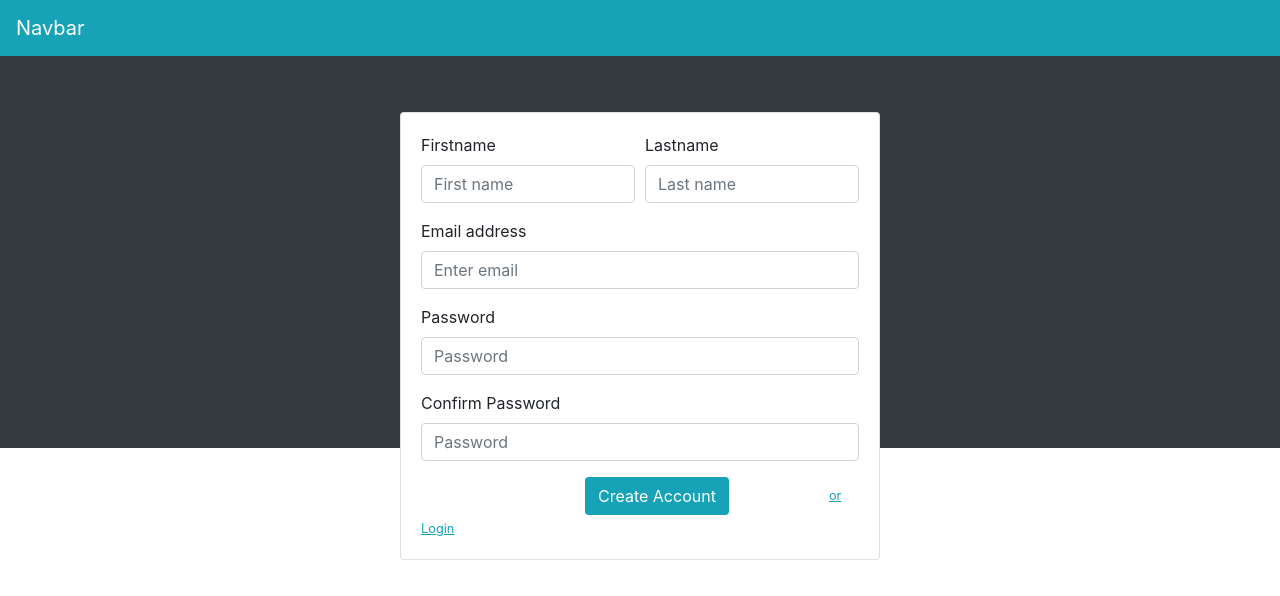
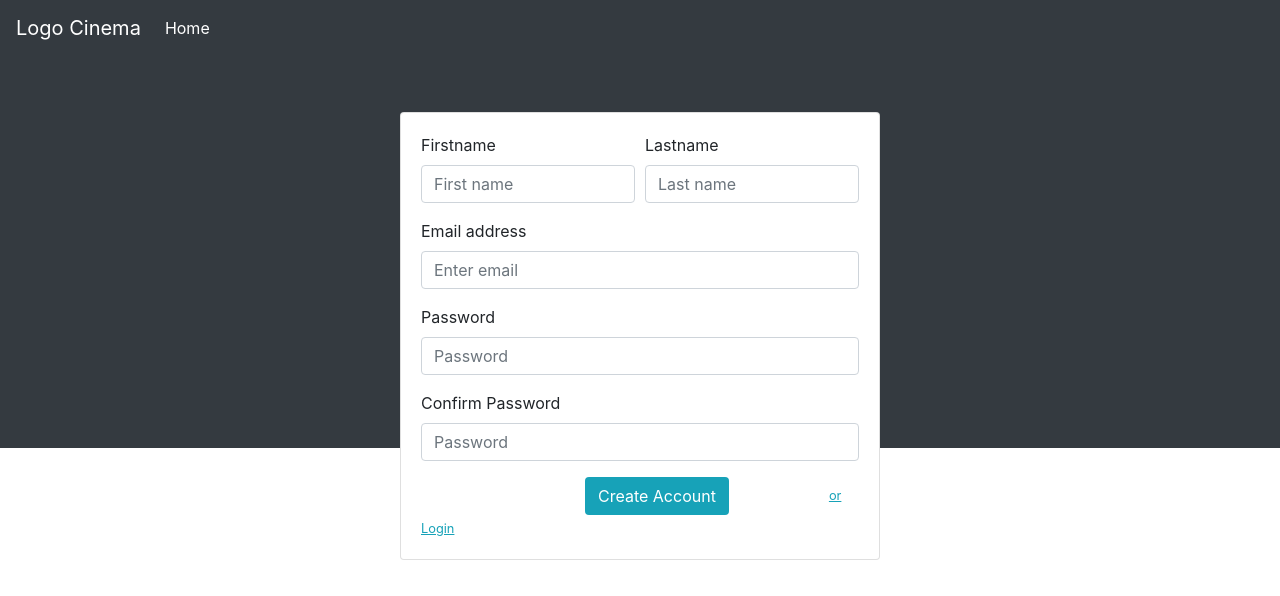
Before and after one commit to anusornleo/Movie, a Vue app: page /#/signin in a window 1280 px wide. Shown: the top 596 px of the page. Built offline with nearby package versions, Linux system fonts and the light colour scheme; what vue-resource would draw is missing.

Commit message:
update login and signin

```diff
--- a/src/components/Login.vue
+++ b/src/components/Login.vue
@@ -1,9 +1,22 @@
 <!-- src/components/Home.vue -->
 <template>
   <div class="bg bg-dark">
-    <nav class="navbar navbar-light bg-info">
+    <!-- <nav class="navbar navbar-light bg-info">
       <a class="navbar-brand text-white" href="#">Navbar</a>
+    </nav> -->
+    <nav class="navbar navbar-expand-lg navbar-dark bg-dark">
+        <a class="navbar-brand" href="#">Logo Cinema</a>
+        <div class="collapse navbar-collapse" id="navbarSupportedContent">
+            <ul class="navbar-nav mr-auto">
+                <li class="nav-item active">
+                    <a class="nav-link" href="#">Home
+                        <span class="sr-only">(current)</span>
+                    </a>
+                </li>
+            </ul>
+        </div>
     </nav>
+
     <div class="container">
       <div class="card card_custom">
         <div class="card-body">
--- a/src/components/Signin.vue
+++ b/src/components/Signin.vue
@@ -1,8 +1,17 @@
 <!-- src/components/Home.vue -->
 <template>
   <div class="bg bg-dark">
-    <nav class="navbar navbar-light bg-info">
-      <a class="navbar-brand text-white" href="#">Navbar</a>
+    <nav class="navbar navbar-expand-lg navbar-dark bg-dark">
+        <a class="navbar-brand" href="#">Logo Cinema</a>
+        <div class="collapse navbar-collapse" id="navbarSupportedContent">
+            <ul class="navbar-nav mr-auto">
+                <li class="nav-item active">
+                    <a class="nav-link" href="#">Home
+                        <span class="sr-only">(current)</span>
+                    </a>
+                </li>
+            </ul>
+        </div>
     </nav>
     <div class="container">
       <div class="card card_custom2">
```
